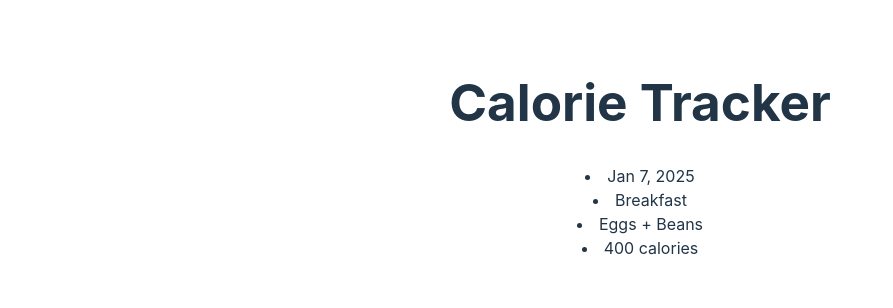
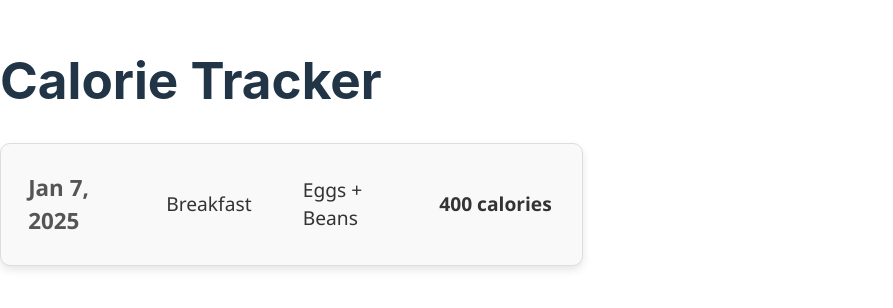
Before and after one commit to notshawky007/Front-End-Diploma-Journey, a React (Vite) app in the folder react/reactBasics/calorie-traker/: page / in a window 1280 px wide. Shown: the part 250-558 px from the top of the page, without its empty margins (0-893 px from the left). Built offline with nearby package versions, Linux system fonts and the light colour scheme.

Commit message:
feat: enhance CalorieRecord component with styling and structure improvements

```diff
--- a/react/reactBasics/calorie-traker/src/App.jsx
+++ b/react/reactBasics/calorie-traker/src/App.jsx
@@ -1,4 +1,3 @@
-import "./App.css";
 import CalorieRecord from "./components/CalorieRecord";
 
 function App() {
--- /dev/null
+++ b/react/reactBasics/calorie-traker/src/components/CalorieRecord.css
@@ -0,0 +1,36 @@
+.record {
+  list-style-type: none;
+  padding: 1em;
+  margin: 1em 0;
+  background-color: #f9f9f9;
+  border-radius: 10px;
+  box-shadow: 0 4px 8px rgba(0, 0, 0, 0.1);
+  font-family: "Segoe UI", Tahoma, Geneva, Verdana, sans-serif;
+  width: 100%;
+  border: 1px solid #ddd;
+  display: flex;
+  justify-content: space-between;
+  align-items: stretch;
+}
+
+.record li {
+  margin: 0.5em;
+  font-size: 1.2em;
+  color: #333;
+  flex: 1;
+  display: flex;
+  align-items: center;
+}
+
+.record li:first-child {
+  font-weight: bold;
+  font-size: 1.4em;
+  color: #555;
+}
+
+.record-calories {
+  font-weight: bold;
+  color: #ff6347;
+  font-size: 1.5em;
+  text-align: right;
+}
--- a/react/reactBasics/calorie-traker/src/components/CalorieRecord.jsx
+++ b/react/reactBasics/calorie-traker/src/components/CalorieRecord.jsx
@@ -1,11 +1,13 @@
+import "./CalorieRecord.css";
+
 function CalorieRecord() {
   return (
-    <ui>
+    <ul className="record">
       <li> Jan 7, 2025</li>
       <li> Breakfast </li>
       <li> Eggs + Beans </li>
-      <li> 400 calories </li>
-    </ui>
+      <li className="record-calories"> 400 calories </li>
+    </ul>
   );
 }
 
```
